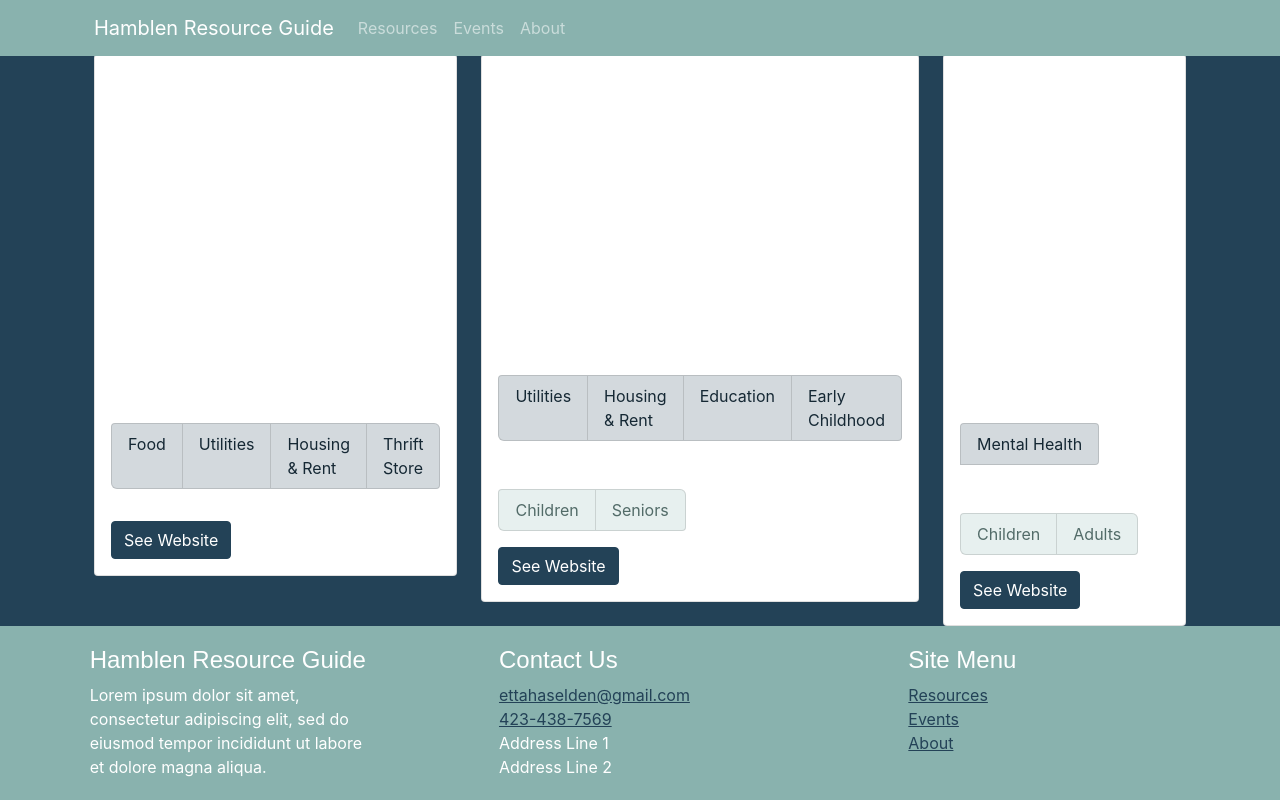
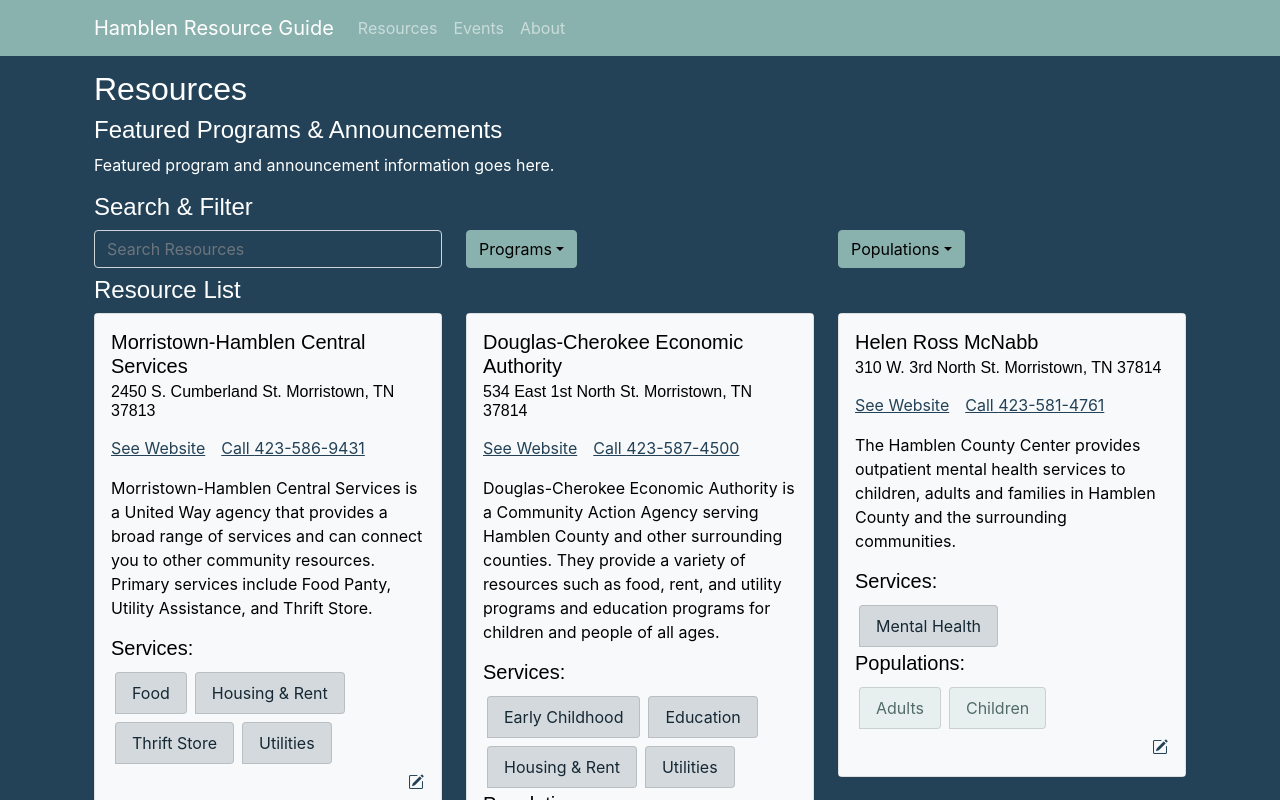
Before and after one commit to ettariley/Resource-Guide, a React (Create React App) app: page / in a window 1280 px wide. Shown: the top 800 px of the page. Built offline with nearby package versions, Linux system fonts and the light colour scheme.

Commit message:
Added features to resource page & cards

```diff
--- a/src/components/resource-card/resource-card.js
+++ b/src/components/resource-card/resource-card.js
@@ -1,37 +1,72 @@
-import React from 'react';
+import React, { useState } from 'react';
 import Button from 'react-bootstrap/Button';
 import Card from 'react-bootstrap/Card';
 import ListGroup from 'react-bootstrap/ListGroup';
+import Modal from 'react-bootstrap/Modal';
+import './resource-card.css';
 
 function ResourceCard(props) {
   const { resource } = props;
+  const [show, setShow] = useState(false);
+
+  // Sort populations and services list for each resource (A-Z)
+  let resourcePop = resource.populationFilters.sort();
+  let resourceServ = resource.serviceFilters.sort();
+
+  const handleClose = () => setShow(false);
+  const handleShow = () => setShow(true);
 
   return (
+    <>
       <Card>
-      <Card.Body>
+        <Card.Body className='text-bg-light'>
           <Card.Title>{resource.provider}</Card.Title>
+          <Card.Subtitle className='mb-3'>{resource.address}</Card.Subtitle>
+          <Card.Text>
+            { (resource.website) ?
+              <Card.Link href={resource.website} target="_blank">See Website</Card.Link>
+            : null }
+            <Card.Link href={`tel:`+resource.phone} target="_blank">Call {resource.phone}</Card.Link>
+          </Card.Text>
           <Card.Text>{resource.description}</Card.Text>
-        <Card.Text>{resource.phone}</Card.Text>
-        <Card.Text>{resource.address}</Card.Text>
           <h5>Services:</h5>
-        <ListGroup horizontal className='pb-3'>
-          {resource.serviceFilters.map(s => (
+          {resourceServ.map(s => (
+            <ListGroup horizontal className='filter-list m-1'>
               <ListGroup.Item variant='primary'>{s}</ListGroup.Item>
+            </ListGroup>
           ))}
-        </ListGroup>
-        { (resource.populationFilters.length !== 0) ?
+          { (resourcePop.length !== 0) ?
             <>
               <h5>Populations:</h5>
-            <ListGroup horizontal>
-              {resource.populationFilters.map(p => (
+                {resourcePop.map(p => (
+                  <ListGroup horizontal className='filter-list m-1'>
                     <ListGroup.Item variant='secondary'>{p}</ListGroup.Item>
+                  </ListGroup>
                 ))}
-            </ListGroup>
             </>
             : null }
-        <Button variant="primary" href={resource.website} target="_blank" className='mt-3'>See Website</Button>
+          <Card.Text className='text-end'>
+            <Button variant='link' className='p-0' onClick={handleShow}><i class="bi bi-pencil-square"></i></Button>
+          </Card.Text>
         </Card.Body>
       </Card>
+      {/* Request an edit form modal */}
+      <Modal show={show} onHide={handleClose}>
+        <Modal.Header closeButton>
+          <Modal.Title className='text-bg-light'>Request an Edit</Modal.Title>
+        </Modal.Header>
+        <Modal.Body className='text-bg-light'>Woohoo, you're reading this text in a modal!</Modal.Body>
+        <Modal.Footer>
+          <Button variant="secondary" onClick={handleClose}>
+            Close
+          </Button>
+          <Button variant="primary" onClick={handleClose}>
+            Save Changes
+          </Button>
+        </Modal.Footer>
+      </Modal>
+    </>
+
   );
 }
 
--- a/src/components/resources/resources.js
+++ b/src/components/resources/resources.js
@@ -1,17 +1,66 @@
-import React from 'react';
+import React, { useEffect, useState } from 'react';
 import Container from 'react-bootstrap/Container';
 import Row from 'react-bootstrap/Row';
 import Col from 'react-bootstrap/Col';
+import Fade from 'react-bootstrap/Fade';
+import Dropdown from 'react-bootstrap/Dropdown';
+import DropdownButton from 'react-bootstrap/DropdownButton';
+import Form from 'react-bootstrap/Form'
 import ResourceCard from '../resource-card/resource-card';
-import { mockResources } from '../mock-data';
+import { mockResources, mockServiceFilters, mockPopulationFilters } from '../mock-data';
+import './resources.css';
 
 function Resources() {
+  const [open, setOpen] = useState(false);
   let resources = mockResources;
+  let programFilters = mockServiceFilters.sort();
+  let populationFilters = mockPopulationFilters.sort();
+
+  useEffect(() => {
+    window.scrollTo(0, 0);
+    setOpen(true);
+  });
 
   return (
-    <Container className='pt-2'>
+    <Fade in={open}>
+      <Container className='resources'>
         <h2>Resources</h2>
         <Row>
+          <Col>
+            <h4>Featured Programs & Announcements</h4>
+            <p>Featured program and announcement information goes here.</p>
+          </Col>
+        </Row>
+        <Row>
+          <h4>Search & Filter</h4>
+          {/* text search feature */}
+          <Col>
+            <Form.Control
+              type='text'
+              className='text-filter-form'
+              placeholder='Search Resources'
+            />
+          </Col>
+          {/* Program filter */}
+          <Col>
+            <DropdownButton variant='secondary' id='program-filter-dropdown' title='Programs'>
+              {programFilters.map(p => (
+                <Dropdown.Item href='#/action'>{p}</Dropdown.Item>
+              ))}
+            </DropdownButton>
+          </Col>
+          {/* Population filter */}
+          <Col>
+            <DropdownButton variant='secondary' id='population-filter-dropdown' title='Populations'>
+              {populationFilters.map(f => (
+                <Dropdown.Item href='#/action'>{f}</Dropdown.Item>
+              ))}
+            </DropdownButton>
+          </Col>
+        </Row>
+        {/* Resource List */}
+        <Row className='pt-2'>
+          <h4>Resource List</h4>
           {resources.map(r => (
             <Col>
               <ResourceCard resource={r} />
@@ -19,6 +68,7 @@
           ))}
         </Row>
       </Container>
+    </Fade>
   );
 }
 
```
Lines whose indentation alone changed are shown as unchanged.
